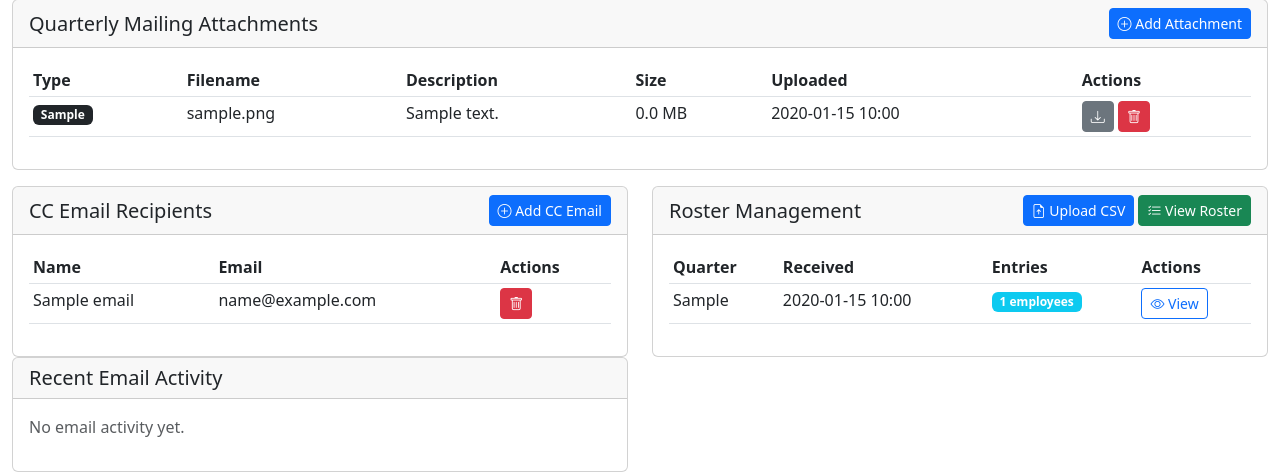
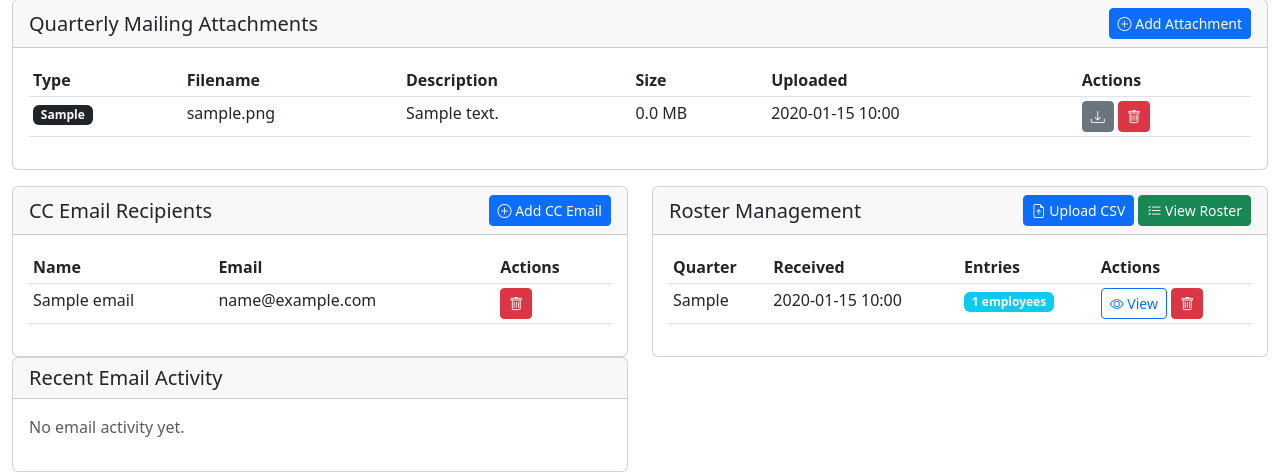
Before and after one commit to packNsnap/Random-pool, a FastAPI app: page /clients/1 in a window 1280 px wide. Shown: the part 684-1156 px from the top of the page. Run offline with FastAPI, Linux system fonts and the light colour scheme; the visitor is signed in with stand-in values (Sample User, id 1); tables that the repository leaves empty hold one stand-in row (values such as "Sample post").

Commit message:
Add delete functionality for roster versions and allow manual employee management
Add a delete button to rosters in the client detail view.

Replit-Commit-Author: Agent
Replit-Commit-Session-Id: 77d187f3-610d-43a3-bc20-614b7505431f
Replit-Commit-Checkpoint-Type: intermediate_checkpoint
Replit-Commit-Event-Id: 4428fc33-6cd4-4104-9091-a5caa62ac9de
Replit-Commit-Screenshot-Url: https://storage.googleapis.com/screenshot-production-us-central1/2f23edb6-68a7-46dc-943d-7637cd790775/77d187f3-610d-43a3-bc20-614b7505431f/FgQMYIF

```diff
--- a/templates/client_detail.html
+++ b/templates/client_detail.html
@@ -275,6 +275,11 @@
                                     <a href="/clients/{{ client.id }}/roster?roster_id={{ roster.id }}" class="btn btn-xs btn-sm btn-outline-primary">
                                         <i class="bi bi-eye"></i> View
                                     </a>
+                                    <form method="post" action="/rosters/{{ roster.id }}/delete" style="display:inline;">
+                                        <button type="submit" class="btn btn-xs btn-sm btn-danger" onclick="return confirm('Delete this roster and all its entries? This cannot be undone.')">
+                                            <i class="bi bi-trash"></i>
+                                        </button>
+                                    </form>
                                 </td>
                             </tr>
                             {% endfor %}
```
Also changed, not shown: 1 other file.
